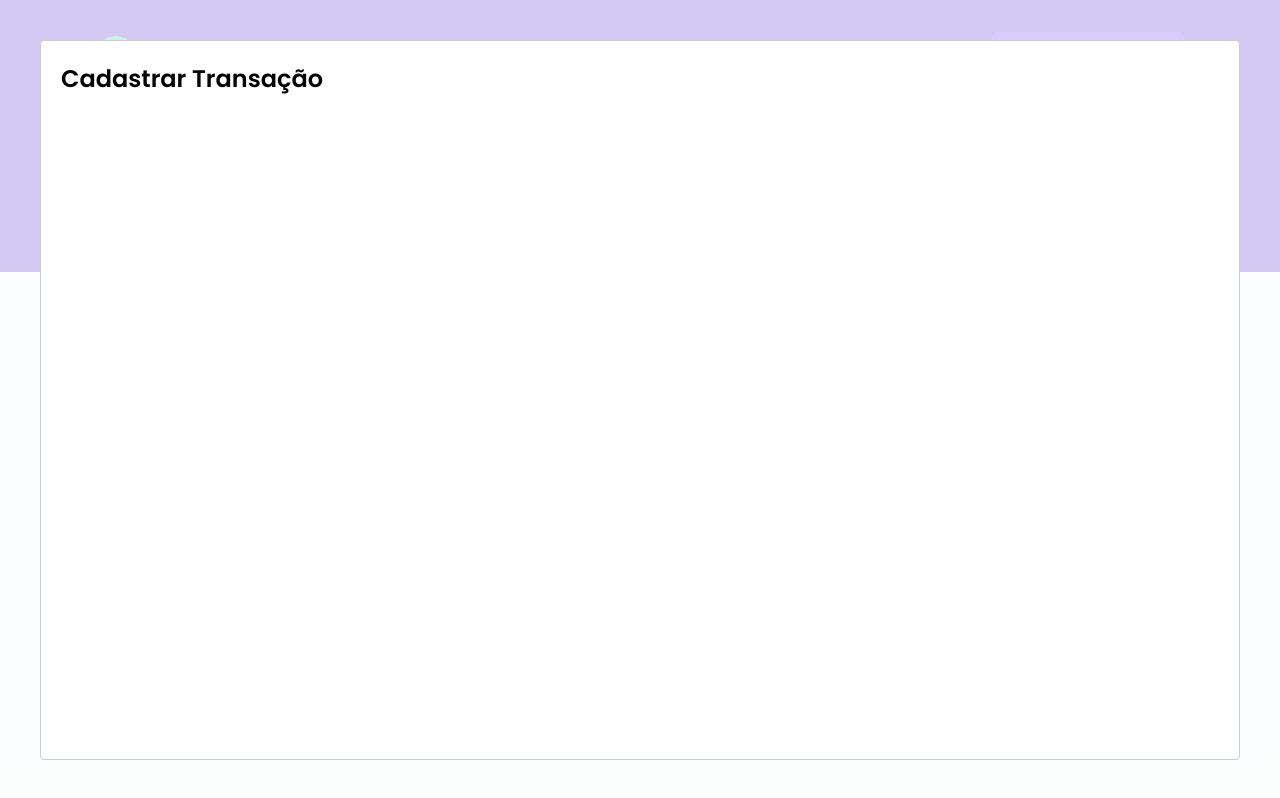
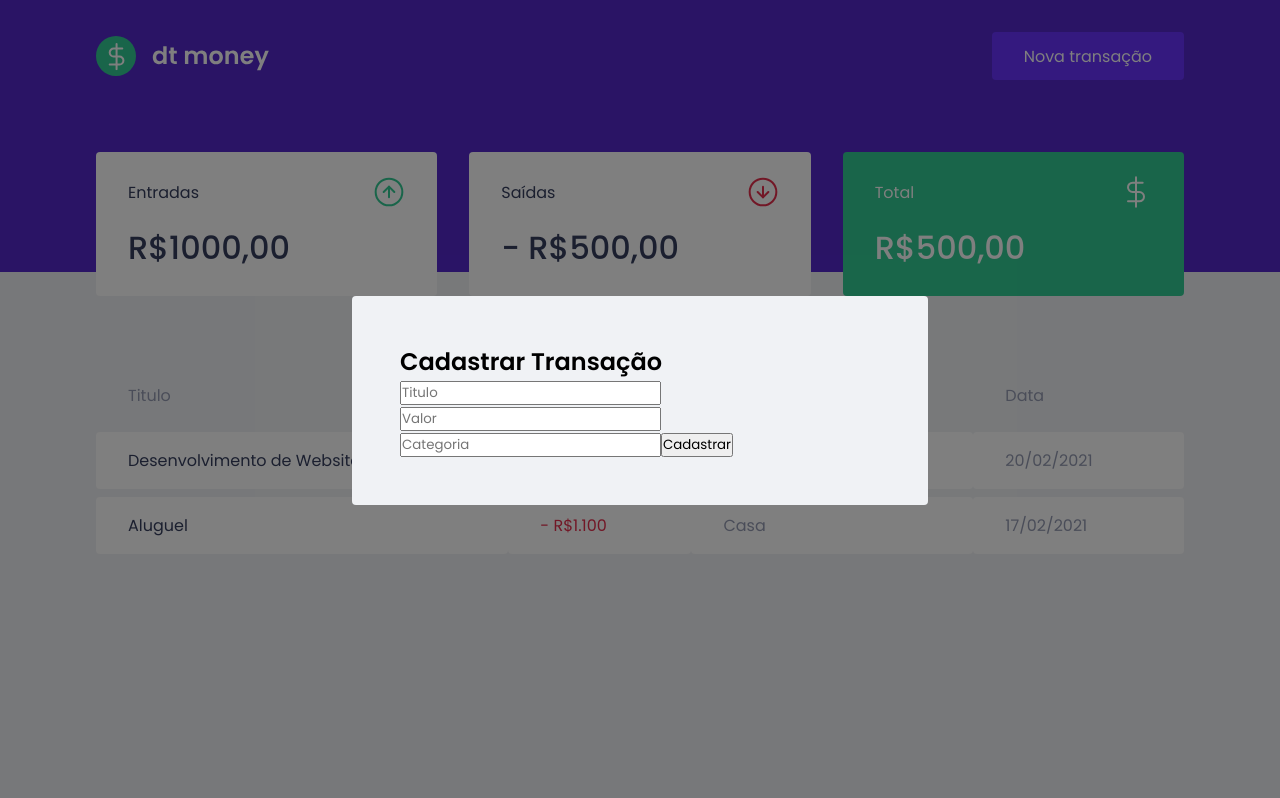
Before and after one commit to ElijahJunnior/Ignite-reactjs-03-dtmoney, a React (Create React App) app: page / in a window 1280 px wide. Both pictures are taken after a click on the button "Nova transação". Built offline with nearby package versions, Linux system fonts and the light colour scheme; no server answers; what miragejs would draw is missing.

Commit message:
stylizing all modals of application

```diff
--- a/src/components/NewTransactionModal/index.tsx
+++ b/src/components/NewTransactionModal/index.tsx
@@ -1,4 +1,6 @@
 import Modal from 'react-modal';
+
+import { Container } from './styles';
 
 interface NewTransactionModalProps {
     isOpen: boolean;
@@ -13,8 +15,18 @@
         <Modal
             isOpen={isOpen}
             onRequestClose={onRequestClose}
+            overlayClassName='react-modal-overlay'
+            className='react-modal-content'
         >
-            <h2>Cadastrar Transação</h2>
+            <Container>
+                <h2> Cadastrar Transação</h2>
+                <input placeholder='Titulo' />
+                <input type='number' placeholder='Valor' />
+                <input placeholder='Categoria' />
+                <button type='submit'>
+                    Cadastrar
+                </button>
+            </Container>
         </Modal>
     )
 
--- a/src/components/NewTransactionModal/styles.ts
+++ b/src/components/NewTransactionModal/styles.ts
@@ -1,6 +1,6 @@
 import styled from 'styled-components';
 
-export const Container = styled.div`
+export const Container = styled.form`
 
 
 `
--- a/src/styles/global.ts
+++ b/src/styles/global.ts
@@ -57,4 +57,27 @@
         cursor: not-allowed;
     }
 
+
+    .react-modal-content {
+        width: 100%;
+        max-width: 576px;
+        background: var(--background);
+        padding: 3rem;
+        position: relative;
+        border-radius: 0.25rem;
+    }
+
+    .react-modal-overlay {
+        background: rgba(0, 0, 0, 0.5);
+        position: fixed;
+        top: 0;
+        right: 0;
+        bottom: 0;
+        left: 0;
+        display: flex;
+        align-items: center;
+        justify-content: center;
+    }
+
+
 `
```
